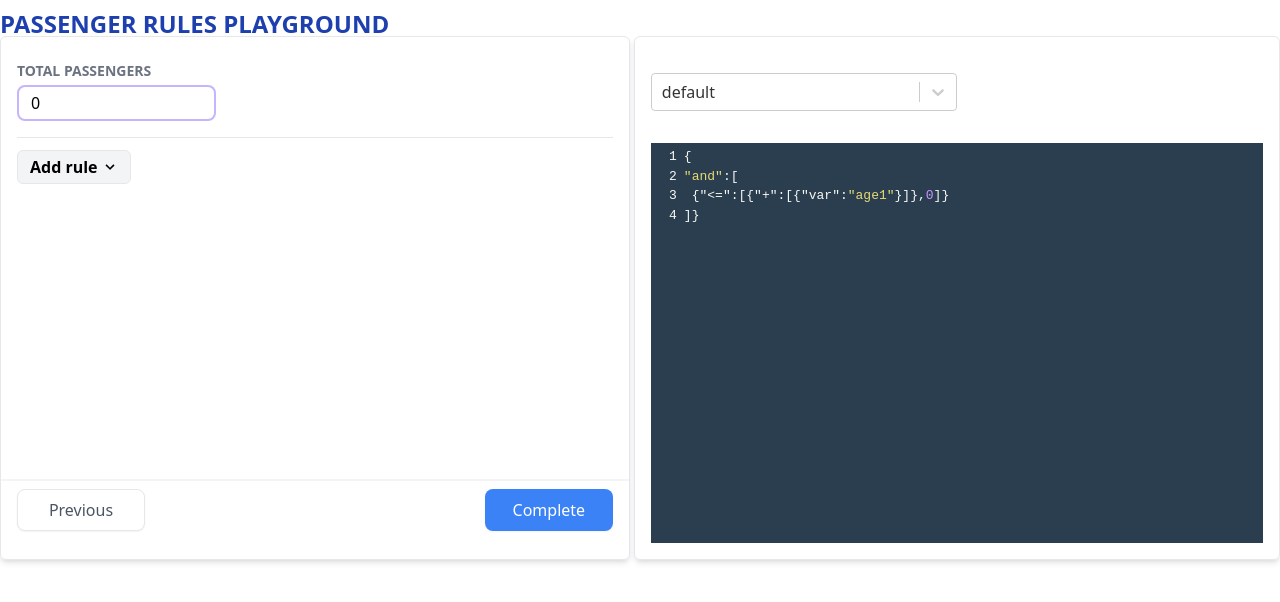
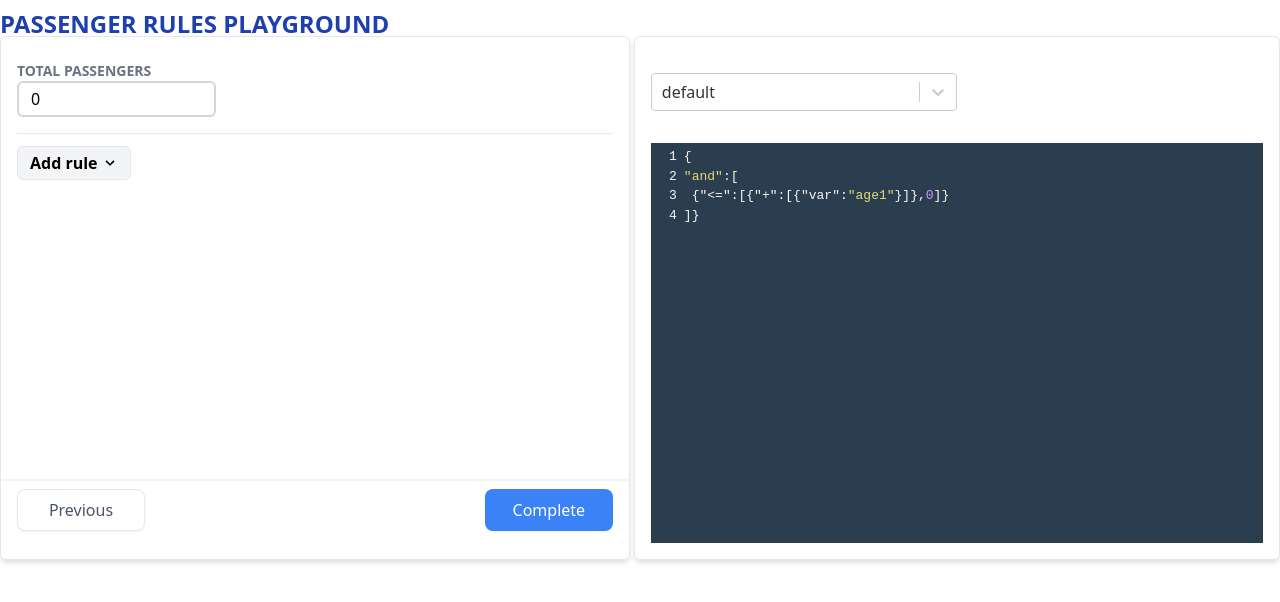
Before and after one commit to emdavidmoreno/rule-builder, a React (Create React App) app: page / in a window 1280 px wide. Both pictures are taken after a click on the button "Next". Shown: the top 602 px of the page. Built offline with nearby package versions, Linux system fonts and the light colour scheme.

Commit message:
clean up code

```diff
--- a/src/components/controls/NumberSelector.jsx
+++ /dev/null
@@ -1,22 +0,0 @@
-import React from 'react';
-
-const NumberSelector = ({
-  id = '',
-  name = '',
-  value = 0,
-  handleChange = () => {},
-}) => {
-  return (
-  <input
-    id={id}
-    name={name}
-    className="flex w-full mr-1 py-1 px-3 max-h-10 rounded-md border-2 border-gray-300 focus:outline-none focus:ring-2 focus:ring-blue-600 focus:border-transparent"
-    type="number"
-    placeholder="Number"
-    value={value}
-    onChange={(e) => handleChange(Number(e.target.value), id, name)}
-  />
-  );
-};
-
-export default NumberSelector;
--- a/src/components/controls/index.js
+++ b/src/components/controls/index.js
@@ -2,5 +2,5 @@ export { default as FormControls } from './FormControls';
 export { default as ViewControls } from './ViewControls';
 export { default as OperatorSelector } from './selectors/OperatorSelector';
 export { default as PaxSelector } from './selectors/PaxSelector';
-export { default as NumberSelector } from './NumberSelector';
+export { default as NumberSelector } from './selectors/NumberSelector';
 export { default as FormatSelector } from './selectors/FormatSelector';
--- /dev/null
+++ b/src/components/controls/selectors/NumberSelector.jsx
@@ -0,0 +1,23 @@
+import React from 'react';
+
+const NumberSelector = ({
+  id = '',
+  name = '',
+  value = 0,
+  handleChange = () => {},
+}) => {
+  return (
+    <input
+      id={id}
+      name={name}
+      className="flex w-full mr-1 py-1 px-3 max-h-10 rounded-md border-2 border-gray-300 focus:outline-none focus:ring-2 focus:ring-blue-600 focus:border-transparent"
+      type="number"
+      placeholder="Number"
+      min={0}
+      value={value}
+      onChange={(e) => handleChange((e.target.value), id, name)}
+    />
+  );
+};
+
+export default NumberSelector;
--- a/src/components/forms/SumPaxVsNumberRuleForm.jsx
+++ b/src/components/forms/SumPaxVsNumberRuleForm.jsx
@@ -32,7 +32,6 @@ const SumPaxVsNumberRuleForm = ({
         name={'number'}
         value={number}
         handleChange={handleChange}
-
       />
     </RuleFormWrapper>
   );
--- a/src/components/forms/TotalPassengerForm.jsx
+++ b/src/components/forms/TotalPassengerForm.jsx
@@ -2,6 +2,7 @@ import React, { useCallback, useEffect } from 'react';
 import { TOTAL_RULE } from '../../constants';
 import { usePassengers } from '../../context/PassengerContext';
 import { useRules } from '../../context/RuleContext';
+import { NumberSelector } from '../controls';
 
 const TotalPassengerForm = () => {
 
@@ -26,14 +27,12 @@ const TotalPassengerForm = () => {
     <div className="flex flex-col pb-4 w-full border-b mb-3">
       <div className="flex flex-col w-1/3">
         <label className="uppercase md:text-sm text-xs text-gray-500 text-light font-semibold">Total passengers</label>
-        <input
+        <NumberSelector
+          id={'totalPassengers'}
           name={'totalPassengers'}
-          className="py-1 px-3 rounded-lg border-2 border-purple-300 mt-1 focus:outline-none focus:ring-2 focus:ring-purple-600 focus:border-transparent"
-          type="number" placeholder="Total passengers"
           value={totalPassengers}
-          onChange={({target}) => setTotalPassengers(target.value)}
-          />
-
+          handleChange={(value) => setTotalPassengers(value)}
+        />
       </div>
     </div>
   );
```
